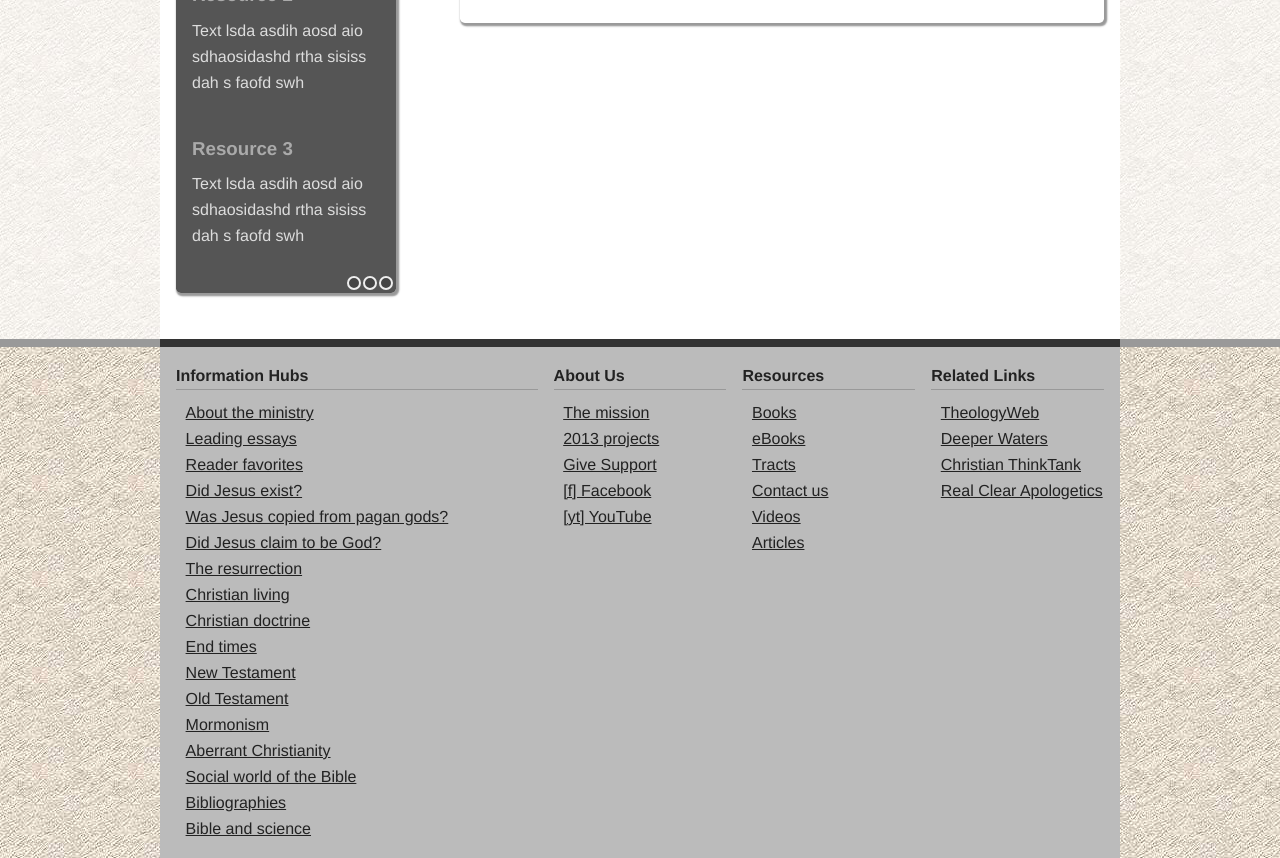
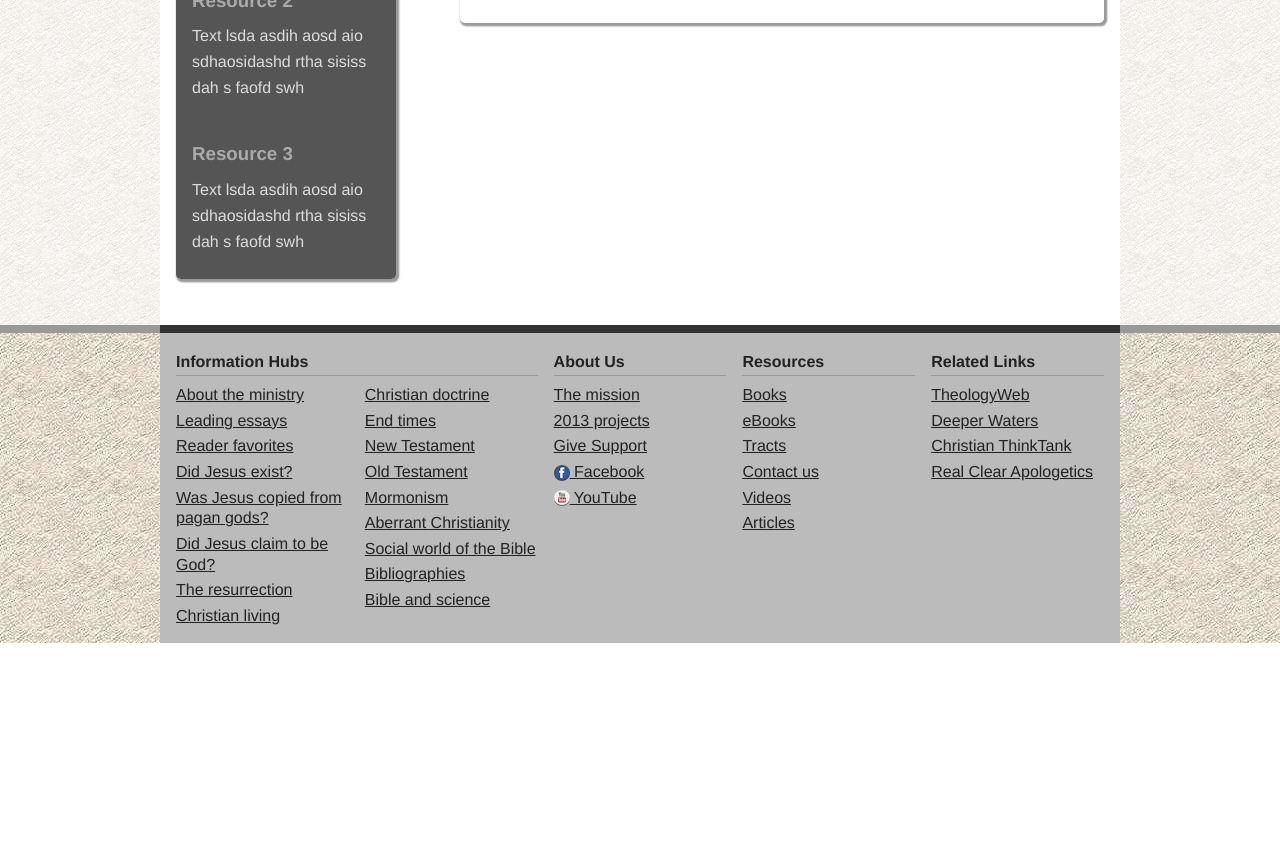
Before and after one commit to ts-web/tektonics, a PHP site: page / in a window 1280 px wide. Shown: the part 1033-1891 px from the top of the page. After the commit the page ends 1676 px from the top, so only its background shows below. Run offline with PHP 8.4, Linux system fonts and the light colour scheme; some libraries are stand-ins or nearby versions.

Commit message:
jumpmenus. Reordered sidebar. jQuery cycle. Footer 2-col. link color. Social icons.

```diff
--- a/css/main.css
+++ b/css/main.css
@@ -277,8 +277,20 @@ footer h4 {
 
 footer ul {
 	margin: 0.6em 0 0 0;
-	padding-left: 0.6em;
+	padding-left: 0;
 	list-style-type: none;
+	line-height: 1.3;
+}
+
+footer ul li {
+	margin-bottom: .3em;
+}
+
+footer .s2of5 ul {
+  -webkit-column-count: 2;  -webkit-column-gap: 1em;
+     -moz-column-count: 2;     -moz-column-gap: 1em;
+          column-count: 2;          column-gap: 1em;
+
 }
 
 footer a {
@@ -286,7 +298,7 @@ footer a {
 }
 
 footer a:hover {
-	color: #ffe062;
+	color: #0032BA;
 }
 
 
@@ -298,6 +310,10 @@ footer a:hover {
 	overflow: hidden;
 	position: relative;
 	z-index: 2;
+}
+
+.main a {
+	color: #0032BA;
 }
 
 .main > div {
@@ -385,19 +401,24 @@ footer .s5of5 {
 }
 .slider > div {
 	padding: 1em;
+	width: 11.8em;
 }
 
-.slider .pagination
-{
-	background-color: transparent;
-	top: initial;
+.cycle-pager {
+	z-index: 500;
+	position: absolute;
 	bottom: 0;
-	padding: .2em;
-	height: auto;
-	overflow-y: initial;
-	line-height: 0;
-	text-align: right;
+	right: 0;
+	padding: 0 .2em;
+	overflow: hidden;
 }
+.cycle-pager span {
+    font-family: arial; font-size: 50px; width: 16px; height: 16px;
+    display: inline-block; color: #aaa; cursor: pointer;
+}
+.cycle-pager span.cycle-pager-active { color: #ffe062;}
+.cycle-pager > * { cursor: pointer;}
+
 
 #s_browse > div {
 	padding: .5em 1em;
@@ -531,46 +552,9 @@ footer .s5of5 {
 
 @media only screen and (min-width: 768px) {
 
-/* ====================
-    WIDE: CSS3 Effects
-   ==================== */
-
-    .header-container,
-    .main aside {
-        -webkit-box-shadow: 0 5px 10px #aaa;
-           -moz-box-shadow: 0 5px 10px #aaa;
-                box-shadow: 0 5px 10px #aaa;
-    }
-
-/* ============
-    WIDE: Menu
-   ============ */
-
-    .title {
-        float: left;
-    }
-
-/* ============
-    WIDE: Main
-   ============ */
-
-    .main article {
-        float: left;
-        width: 57%;
-    }
-
-    .main aside {
-        float: right;
-        width: 28%;
-    }
 }
 
-@media only screen and (min-width: 1140px) {
-
-/* ===============
-    Maximal Width
-   =============== */
-
+@media only screen and (min-width: 1015px) {
 
 
 }
--- a/index.html
+++ b/index.html
@@ -49,11 +49,97 @@
 			<p class="chromeframe">You are using an <strong>outdated</strong> browser. Please <a href="http://browsehappy.com/">upgrade your browser</a> or <a href="http://www.google.com/chromeframe/?redirect=true">activate Google Chrome Frame</a> to improve your experience.</p>
 		<![endif]-->
 
+		<div class="sidebar">
+			<div id="s_browse">
+				<h2>Browse Articles</h2>
+				<div>
+					<select class="js-jumpmenu">
+						<option>By Passage:</option>
+						<option value="http://www.tektonics.org/TK-GEN.html">Genesis</option>
+						<option value="http://www.tektonics.org/TK-EXOD.html">Exodus</option>
+						<option value="http://www.tektonics.org/TK-LEV.html">Leviticus</option>
+						<option value="http://www.tektonics.org/TK-NUM.html">Numbers</option>
+						<option value="http://www.tektonics.org/TK-DEUT.html">Deuteronomy</option>
+						<option value="http://www.tektonics.org/TK-JSH.html">Joshua</option>
+						<option value="http://www.tektonics.org/TK-JUD.html">Judges</option>
+						<option value="http://www.tektonics.org/TK-RUTH.html">Ruth</option>
+						<option value="http://www.tektonics.org/TK-1SAM.html">1 Samuel</option>
+						<option value="http://www.tektonics.org/TK-2SAM.html">2 Samuel</option>
+						<option value="http://www.tektonics.org/TK-1KIN.html">1 Kings</option>
+						<option value="http://www.tektonics.org/TK-2KIN.html">2 Kings</option>
+						<option value="http://www.tektonics.org/TK-1CHR.html">1 Chronicles</option>
+						<option value="http://www.tektonics.org/TK-2CHR.html">2 Chronicles</option>
+						<option value="http://www.tektonics.org/TK-EZNEHES.html">Ezra-Nehemiah</option>
+						<option value="http://www.tektonics.org/TK-JOB.html">Esther-Job</option>
+						<option value="http://www.tektonics.org/TK-PSM.html">Psalms</option>
+						<option value="http://www.tektonics.org/TK-PROV.html">Proverbs</option>
+						<option value="http://www.tektonics.org/TK-ECCL.html">Ecclesiastes-Song</option>
+						<option value="http://www.tektonics.org/TK-IS.html">Isaiah</option>
+						<option value="http://www.tektonics.org/TK-JER.html">Jeremiah-Lam.</option>
+						<option value="http://www.tektonics.org/TK-ZEKE.html">Ezekiel</option>
+						<option value="http://www.tektonics.org/TK-DAN.html">Daniel</option>
+						<option value="http://www.tektonics.org/TK-HOS.html">Hosea-Joel</option>
+						<option value="http://www.tektonics.org/TK-AMO.html">Amos-Obadiah</option>
+						<option value="http://www.tektonics.org/TK-JNH.html">Jonah-Micah</option>
+						<option value="http://www.tektonics.org/TK-NAH.html">Nahum-Habakkuk</option>
+						<option value="http://www.tektonics.org/TK-ZEPH.html">Zephaniah-Haggai</option>
+						<option value="http://www.tektonics.org/TK-ZACH.html">Zachariah-Malachi</option>
+						<option value="http://www.tektonics.org/TK-MTT.html">Matthew</option>
+						<option value="http://www.tektonics.org/TK-MK.html">Mark</option>
+						<option value="http://www.tektonics.org/TK-LK.html">Luke-Acts</option>
+						<option value="http://www.tektonics.org/TK-JOHN.html">John</option>
+						<option value="http://www.tektonics.org/TK-ROM.html">Romans</option>
+						<option value="http://www.tektonics.org/TK-CORIN.html">1 &amp; 2 Corinthians</option>
+						<option value="http://www.tektonics.org/TK-GALT.html">Galatians</option>
+						<option value="http://www.tektonics.org/TK-EPH.html">Eph &amp; Philippians</option>
+						<option value="http://www.tektonics.org/TK-COLS.html">Colossians</option>
+						<option value="http://www.tektonics.org/TK-THESS.html">1 &amp; 2 Thessalonians</option>
+						<option value="http://www.tektonics.org/TK-PAST.html">Pastorals/Philemon</option>
+						<option value="http://www.tektonics.org/TK-HEB.html">Hebrews</option>
+						<option value="http://www.tektonics.org/TK-JMS.html">James</option>
+						<option value="http://www.tektonics.org/TK-PETE.html">1 and 2 Peter</option>
+						<option value="http://www.tektonics.org/TK-JJ.html">1, 2, 3 John, Jude</option>
+						<option value="http://www.tektonics.org/TK-REV.html">Revelation</option>
+					</select>
+					<br>
+					or
+					<select class="js-jumpmenu">
+						<option>By Topic:</option>
+						<option value="http://www.tektonics.org/TK-A.html">A</option>
+						<option value="http://www.tektonics.org/TK-B.html">B</option>
+						<option value="http://www.tektonics.org/TK-C.html">C</option>
+						<option value="http://www.tektonics.org/TK-D.html">D</option>
+						<option value="http://www.tektonics.org/TK-E.html">E</option>
+						<option value="http://www.tektonics.org/TK-F.html">F</option>
+						<option value="http://www.tektonics.org/TK-G.html">G</option>
+						<option value="http://www.tektonics.org/TK-H.html">H</option>
+						<option value="http://www.tektonics.org/TK-I.html">I</option>
+						<option value="http://www.tektonics.org/TK-J.html">J</option>
+						<option value="http://www.tektonics.org/TK-K.html">K</option>
+						<option value="http://www.tektonics.org/TK-L.html">L</option>
+						<option value="http://www.tektonics.org/TK-M.html">M</option>
+						<option value="http://www.tektonics.org/TK-N.html">N</option>
+						<option value="http://www.tektonics.org/TK-O.html">O</option>
+						<option value="http://www.tektonics.org/TK-P.html">P</option>
+						<option value="http://www.tektonics.org/TK-Q.html">Q</option>
+						<option value="http://www.tektonics.org/TK-R.html">R</option>
+						<option value="http://www.tektonics.org/TK-S.html">S</option>
+						<option value="http://www.tektonics.org/TK-T.html">T</option>
+						<option value="http://www.tektonics.org/TK-UV.html">U-V</option>
+						<option value="http://www.tektonics.org/TK-W.html">W</option>
+						<option value="http://www.tektonics.org/TK-XYZ.html">XYZ</option>
+					</select>
+					<!-- <small><a href="">How do I use this?</a></small> -->
+				</div>
+			</div>
 
-		<div class="sidebar">
 			<div id="s_news">
 				<h2>Latest News</h2>
-				<div class="slider">
+				<div class="slider cycle-slideshow"
+					data-cycle-slides="&gt; div"
+					data-cycle-fx="scrollHorz"
+					data-paused="true"
+				>
 				<div id="news_1">
 					<h3>News item</h3>
 					<p>Text lsda asdih aosd aio sdhaosidashd rtha sisiss dah s faofd swh</p>
@@ -66,27 +152,17 @@
 					<h3>News item 3</h3>
 					<p>Text lsda asdih aosd aio sdhaosidashd rtha sisiss dah s faofd swh</p>
 				</div>
-				<div class="pagination">
-					<a href="#news_1">1</a><!--
-					--><a href="#news_2">2</a><!--
-					--><a href="#news_3">3</a>
-				</div>
-				</div>
-			</div>
-
-			<div id="s_browse">
-				<h2>Browse Articles</h2>
-				<div>
-					<select><option>Topic:</option></select>
-					or
-					<select><option>Passage:</option></select>
-					<!-- <small><a href="">How do I use this?</a></small> -->
+				<span class="cycle-pager"></span>
 				</div>
 			</div>
 
 			<div id="s_resources">
 				<h2>Resources</h2>
-				<div class="slider">
+				<div class="slider cycle-slideshow"
+					data-cycle-slides="&gt; div"
+					data-cycle-fx="scrollHorz"
+					data-paused="true"
+				>
 				<div>
 					<h3>Resource</h3>
 					<p>Text lsda asdih aosd aio sdhaosidashd rtha sisiss dah s faofd swh</p>
@@ -99,11 +175,7 @@
 					<h3>Resource 3</h3>
 					<p>Text lsda asdih aosd aio sdhaosidashd rtha sisiss dah s faofd swh</p>
 				</div>
-				<div class="pagination">
-					<a href="#news_1">1</a><!--
-					--><a href="#news_2">2</a><!--
-					--><a href="#news_3">3</a>
-				</div>
+				<span class="cycle-pager"></span>
 				</div>
 			</div>
 		</div>
@@ -205,8 +277,8 @@
 					<li><a href="">The mission</a></li>
 					<li><a href="">2013 projects</a></li>
 					<li><a href="">Give Support</a></li>
-					<li><a href="">[f] Facebook</a></li>
-					<li><a href="">[yt] YouTube</a></li>
+					<li><a href=""><img src="css/img/icon-facebook.png" alt=""> Facebook</a></li>
+					<li><a href=""><img src="css/img/icon-youtube.png" alt=""> YouTube</a></li>
 				</ul>
 			</div>
 
@@ -243,6 +315,7 @@
 	if (x.placeholder == "undefined")
 		document.write('<script src="//cdnjs.cloudflare.com/ajax/libs/jquery-placeholder/2.0.7/jquery.placeholder.min.js"><\/script>');
 </script>
+<script src="//cdnjs.cloudflare.com/ajax/libs/jquery.cycle2/20130801/jquery.cycle2.min.js"></script>
 
 <script>
 (function(i,s,o,g,r,a,m){i['GoogleAnalyticsObject']=r;i[r]=i[r]||function(){
--- a/js/tektonics.js
+++ b/js/tektonics.js
@@ -1,3 +1,7 @@
+// this file must load at the end of the body,
+// after all relevant elements
+
+
 // when search field blurs, remove bg image if text exists
 $('#q').blur(function(){
 	if (this.value.length) {
@@ -7,3 +11,16 @@
 		$(this).removeClass('clr');
 	}
 });
+
+// set up jump menus
+// option values must be URLs
+var $jumpmenus = $('.js-jumpmenu');
+$jumpmenus.each(function(i, sel){
+	// always reset it to '' to prevent already-selected options
+	sel.selectedIndex = 0;
+});
+$jumpmenus.change(function(e){
+	var val = e.target.selectedOptions[0].getAttribute('value');
+	if (!val) return;
+	location = val;
+});
```
Also changed, not shown: css/img/icon-facebook.png (added), css/img/icon-youtube.png (added). Lines whose indentation alone changed are shown as unchanged.
